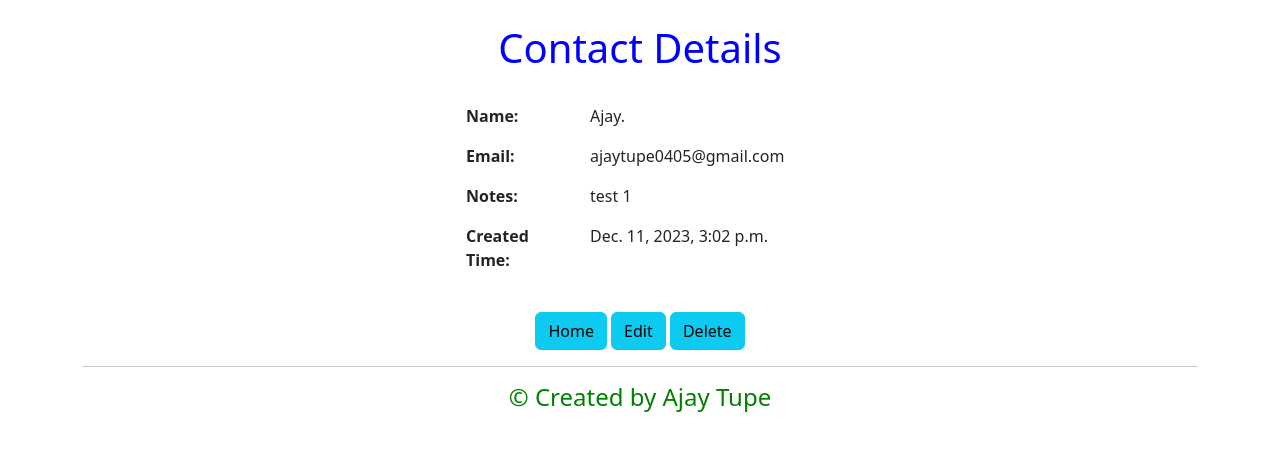
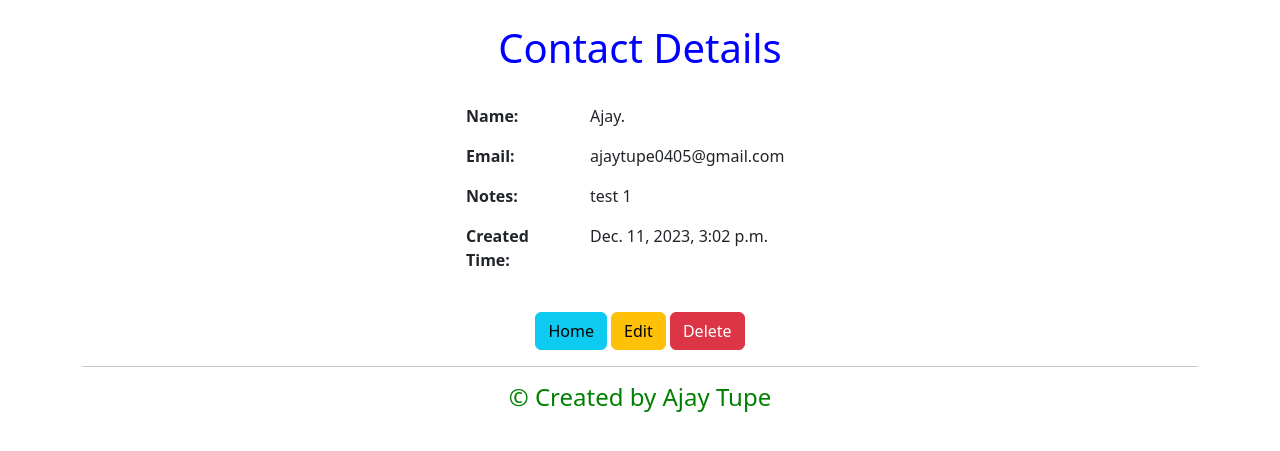
Before and after one commit to ajaytupe/Python-Project, a Django app: page /contacts/17/ in a window 1280 px wide. Shown: the top 451 px of the page. Run offline with Django 4.2, Linux system fonts and the light colour scheme; data comes from the database, SQL or seed files in the repository; both versions use the stored data as it was after the commit; some libraries are stand-ins or nearby versions.

Commit message:
Button color changes

```diff
--- a/ajay_tupe/contacts/templates/contacts/contact_detail.html
+++ b/ajay_tupe/contacts/templates/contacts/contact_detail.html
@@ -27,8 +27,8 @@
             <br>
             <div class="text-center">
                 <a class="btn btn-info" href="{% url 'contact_list' %}" role="button">Home</a>
-                <a class="btn btn-info" href="{% url 'contact_update' contact.pk %}" role="button">Edit</a>
-                <a class="btn btn-info" href="{% url 'contact_delete' contact.pk %}" role="button">Delete</a>
+                <a class="btn btn-warning" href="{% url 'contact_update' contact.pk %}" role="button">Edit</a>
+                <a class="btn btn-danger" href="{% url 'contact_delete' contact.pk %}" role="button">Delete</a>
             </div>
         </div>
     </div>
--- a/ajay_tupe/contacts/templates/contacts/contact_form.html
+++ b/ajay_tupe/contacts/templates/contacts/contact_form.html
@@ -2,7 +2,6 @@
 
 {% block content %}
 <br>
-
 <div class="text-center" style="color: blue;">
     {% if is_creation %}
         <h1>Create a Contact</h1>
@@ -18,7 +17,6 @@
 
     <div class="form-group">
         <label for="id_name">Name</label>
-        {{ form.name.errors }}
         <input type="text" id="id_name" class="form-control {% if form.name.errors %}is-invalid{% endif %}" name="name" value="{{ form.instance.name }}" required>
         <div class="invalid-feedback">
             {{ form.name.errors }}
@@ -27,7 +25,6 @@
     <br>
     <div class="form-group">
         <label for="id_email">Email address</label>
-        {{ form.email.errors }}
         <input type="email" id="id_email" class="form-control {% if form.email.errors %}is-invalid{% endif %}" name="email" value="{{ form.instance.email }}" required>
         <div class="invalid-feedback">
             {{ form.email.errors }}
@@ -36,7 +33,6 @@
     <br>
     <div class="form-group">
         <label for="id_notes">Notes</label>
-        {{ form.notes.errors }}
         <textarea id="id_notes" class="form-control {% if form.notes.errors %}is-invalid{% endif %}" rows="4" name="notes" required>{{ form.instance.notes }}</textarea>
         <div class="invalid-feedback">
             {{ form.notes.errors }}
--- a/ajay_tupe/contacts/templates/contacts/contact_list.html
+++ b/ajay_tupe/contacts/templates/contacts/contact_list.html
@@ -9,7 +9,7 @@
 <br>
 
 <form action="{% url 'contact_create' %}" method="get">
-  <button type="submit">Create a New Contact</button>
+  <button type="submit" style="border-radius: 5px;">Create a New Contact</button>
 </form>
 <br>
 
```
Also changed, not shown: ajay_tupe/db.sqlite3.
